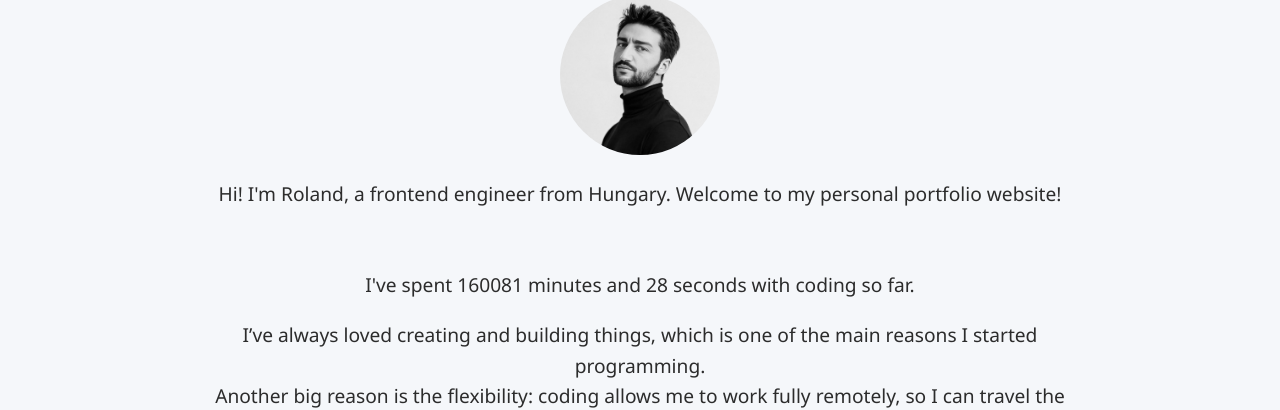
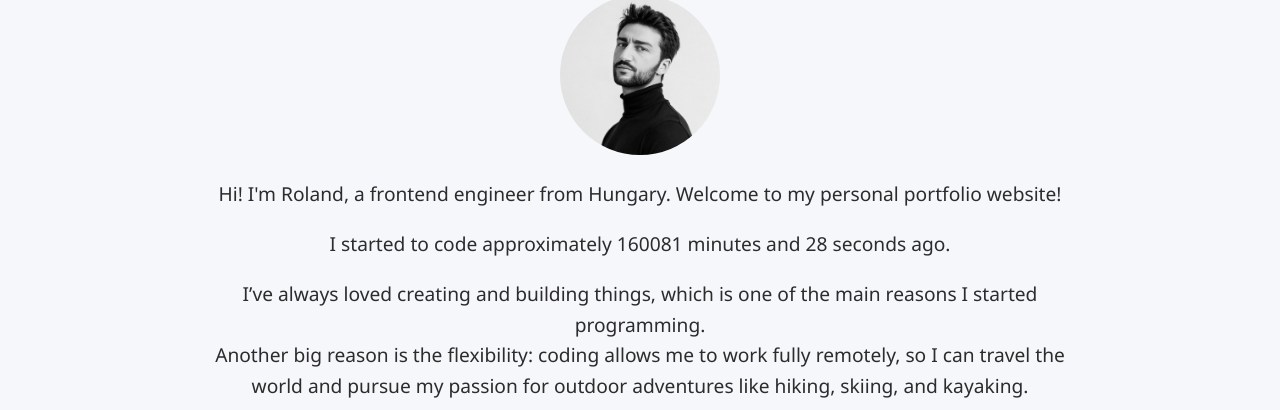
Before and after one commit to xtralvl/Personal-portfolio-website-OLD-ARCHIVED-, a plain HTML site: page index.html in a window 1280 px wide. Shown: the part 416-826 px from the top of the page. Drawn offline with nearby package versions, Linux system fonts and the light colour scheme.

Commit message:
"second commit, timecounter text change"

```diff
--- a/script.js
+++ b/script.js
@@ -11,7 +11,7 @@ const seconds = Math.floor((elapsedTime % 60000) / 1000);
 const formattedSeconds = seconds < 10 ? `0${seconds}` : seconds;
 const secondText = seconds === 1 ? 'second' : 'seconds'; // Pluralize if necessary
 
-codingTime.textContent = `I've spent ${minutes} minutes and ${formattedSeconds} ${secondText} with coding so far.`;
+codingTime.textContent = `I started to code approximately ${minutes} minutes and ${formattedSeconds} ${secondText} ago.`;
 };
 
 setInterval(updateCounter, 1000);
```
Also changed, not shown: index.html (+0 -1 lines).
